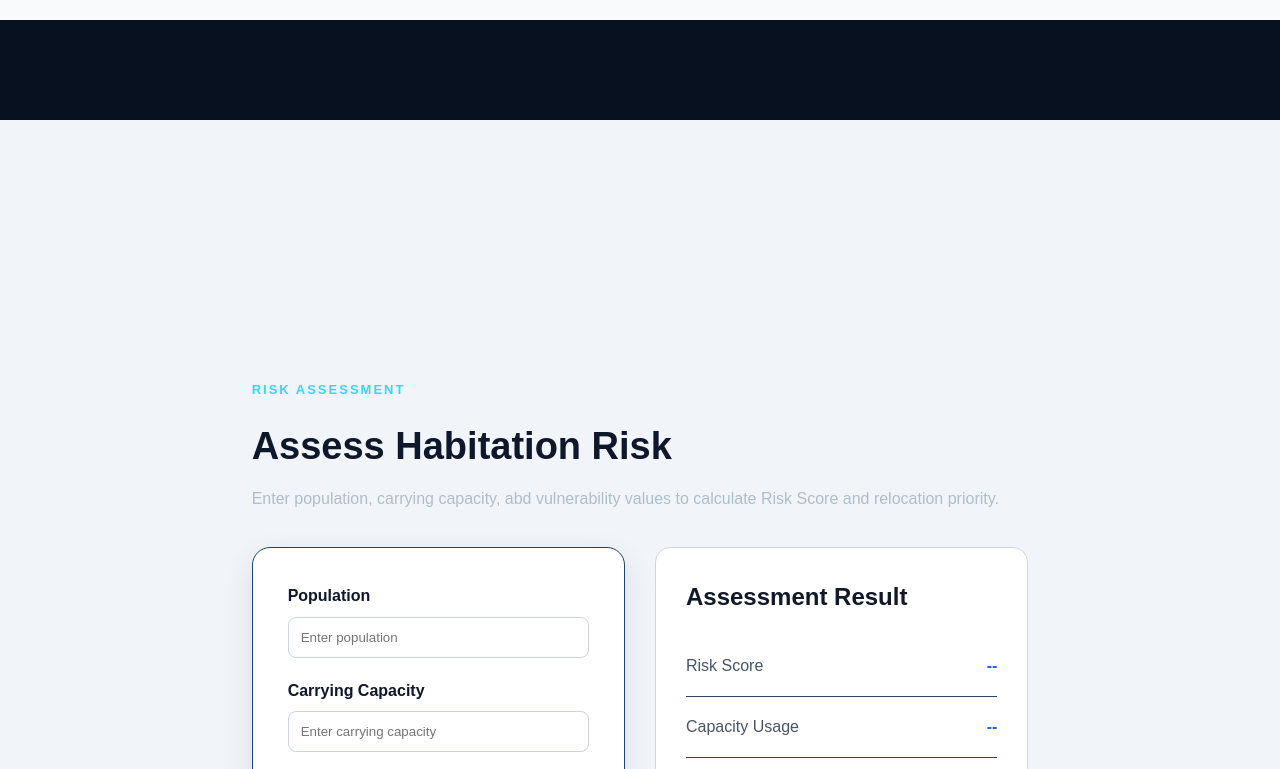
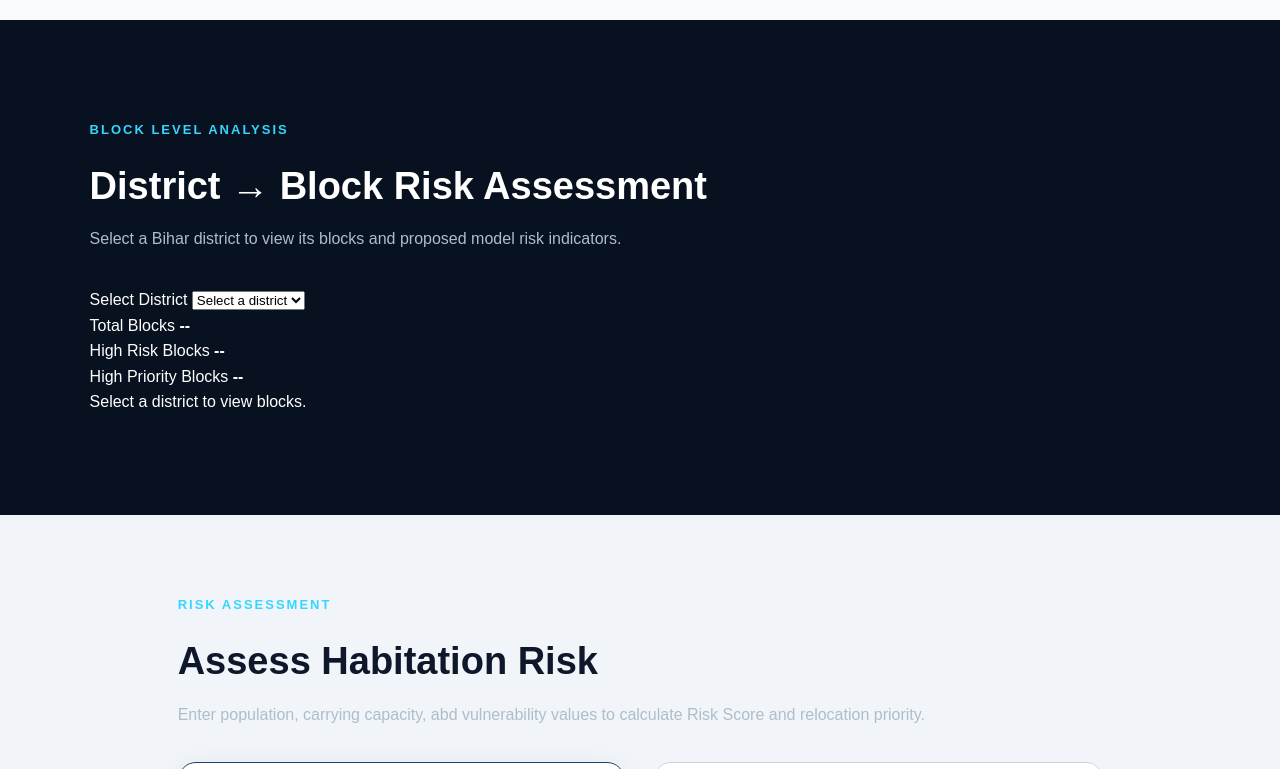
Before and after one commit to salonipatwa511-a11y/hazard-red-zone, a website: page public/index.html in a window 1280 px wide. Shown: the part 3180-3949 px from the top of the page. Drawn offline with nearby package versions, Linux system fonts and the light colour scheme; no server answers.

Commit message:
Update index.html

```diff
--- a/public/index.html
+++ b/public/index.html
@@ -4,11 +4,14 @@
 <head>
     <meta charset="UTF-8">
     <meta name="viewport" content="width=device-width, initial-scale=1.0">
-    <link rel="stylesheet" href="https://cdn.jsdelivr.net/npm/leaflet@1.9.4/dist/leaflet.css"/>
 
     <title>HazardGuard | Disaster Risk Management</title>
 
     <link rel="stylesheet" href="style.css">
+    <link
+    rel="stylesheet"
+    href="https://unpkg.com/leaflet@1.9.4/dist/leaflet.css"
+/>
 </head>
 
 <body>
@@ -230,16 +233,14 @@
         </div>
 
     </section>
-</div>
-
-</section>
-
-<!-- BIHAR RISK MAP -->
+    <!-- BIHAR RISK MAP -->
 <section id="bihar-map" class="map-section">
 
     <div class="section-header">
         <span class="section-tag">GEOGRAPHICAL RISK VIEW</span>
+
         <h2>Bihar Hazard & Risk Map</h2>
+
         <p>
             District-level population, flood vulnerability and
             proposed model risk indicators.
@@ -258,9 +259,70 @@
     </div>
 
 </section>
+<!-- BLOCK LEVEL RISK ANALYSIS -->
 
-<!-- Assessment Section -->
-<section id="assessment" class="section assessment-section">
+<section id="block-analysis" class="section block-section">
+
+    <div class="section-heading">
+
+        <p class="small-title">
+            BLOCK LEVEL ANALYSIS
+        </p>
+
+        <h2>
+            District → Block Risk Assessment
+        </h2>
+
+        <p>
+            Select a Bihar district to view its blocks
+            and proposed model risk indicators.
+        </p>
+
+    </div>
+
+
+    <div class="block-selector">
+
+        <label for="districtSelect">
+            Select District
+        </label>
+
+        <select id="districtSelect">
+            <option value="">
+                Select a district
+            </option>
+        </select>
+
+    </div>
+
+
+    <div class="block-summary" id="blockSummary">
+
+        <div>
+            <span>Total Blocks</span>
+            <strong id="blockCount">--</strong>
+        </div>
+
+        <div>
+            <span>High Risk Blocks</span>
+            <strong id="highRiskBlocks">--</strong>
+        </div>
+
+        <div>
+            <span>High Priority Blocks</span>
+            <strong id="immediateBlocks">--</strong>
+        </div>
+
+    </div>
+
+
+    <div id="blockCards" class="districtGrid">
+    <div class="district">
+        Select a district to view blocks.
+    </div>
+</div>
+
+</section>
 
     <!-- Assessment Section -->
     <section id="assessment" class="section assessment-section">
@@ -718,7 +780,7 @@
 
     </footer>
 
-<script src="https://cdn.jsdelivr.net/npm/leaflet@1.9.4/dist/leaflet.js"></script>
+<script src="https://unpkg.com/leaflet@1.9.4/dist/leaflet.js"></script>
     <script src="script.js"></script>
 
 </body>
```
